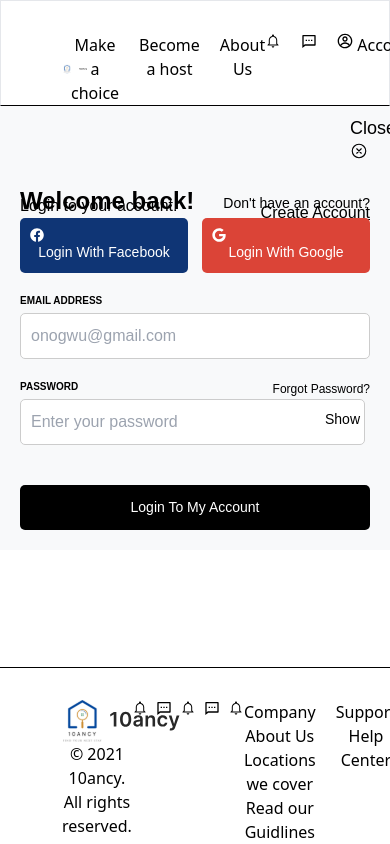
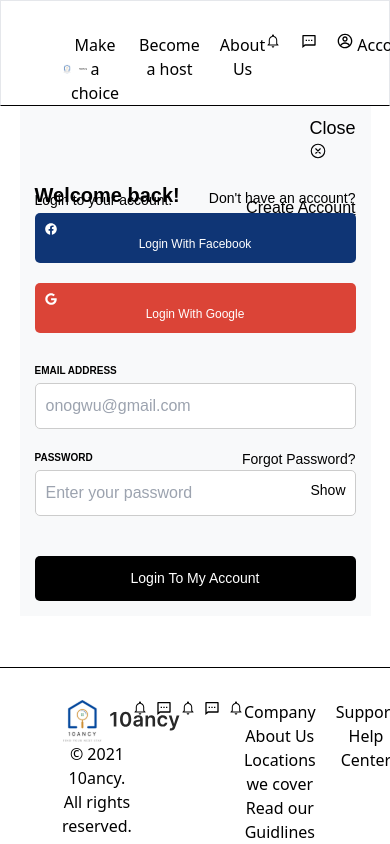
Before and after one commit to feyishola/tenancy, a React (Create React App) app: page /godwin in a window 390 px wide. Shown: the top 844 px of the page. Built offline with nearby package versions, Linux system fonts and the light colour scheme.

Commit message:
i added media query to my login

```diff
--- a/src/components/Login.css
+++ b/src/components/Login.css
@@ -1,7 +1,5 @@
 
-
-
-/* Container and overall page structure */
+/* Base styles for all devices */
 .login-container {
   position: relative;
   width: 100%;
@@ -11,21 +9,22 @@
   font-family: 'Arial', sans-serif;
   background-color: #f8f9fa;
 }
-.text_wrap{
+
+.text_wrap {
   display: flex;
   justify-content: space-between;
+  flex-wrap: wrap; /* Ensure the items wrap on smaller screens */
 }
+
 .login-header {
   line-height: 5px;
   margin-bottom: 10px;
 }
 
-
 .login-header h3 {
   font-size: 24px;
   font-weight: bold;
   text-align: start;
-
 }
 
 .login-header p {
@@ -39,10 +38,9 @@
   font-size: 18px;
   cursor: pointer;
   position: absolute;
-  left: 350px;
+  right: 20px;
   top: 9px;
 }
-
 
 .account-info {
   text-align: right;
@@ -66,6 +64,7 @@
   display: flex;
   justify-content: space-between;
   margin-bottom: 20px;
+  gap: 10px;
 }
 
 .facebook-btn,
@@ -86,7 +85,8 @@
 .google-btn {
   background-color: #db4437;
 }
-.icon{
+
+.icon {
   margin-right: 5px;
 }
 
@@ -126,14 +126,7 @@
   display: flex;
   align-items: center;
   margin-bottom: 20px;
-}
-
-.show-password input {
-  margin-right: 5px;
-}
-.show-password {
   position: relative;
-  margin-bottom: 20px;
 }
 
 .show-password input {
@@ -163,8 +156,68 @@
   cursor: pointer;
   font-size: 14px;
   border-radius: 5px;
+  width: 100%;
 }
 
 .login-btn:hover {
   background-color: #333;
 }
+
+/* Media Queries for responsiveness */
+
+/* For screens 600px and below (small devices like mobile phones) */
+@media (max-width: 600px) {
+  .login-container {
+      max-width: 90%;
+      padding: 15px;
+  }
+
+  .login-header h3 {
+      font-size: 20px;
+  }
+
+  .login-header p, .account-info p, .forgot-password, .login-btn {
+      font-size: 14px;
+  }
+
+  .facebook-btn, .google-btn {
+      width: 100%;
+      font-size: 12px;
+      margin-bottom: 10px;
+  }
+
+  .social-login {
+      flex-direction: column;
+  }
+
+  .close-btn {
+      right: 15px;
+  }
+}
+
+/* For screens between 601px and 768px (tablets) */
+@media (min-width: 601px) and (max-width: 768px) {
+  .login-container {
+      max-width: 90%;
+      padding: 20px;
+  }
+
+  .login-header h3 {
+      font-size: 22px;
+  }
+
+  .login-header p, .account-info p {
+      font-size: 15px;
+  }
+
+  .social-login button {
+      font-size: 13px;
+  }
+}
+
+/* For screens wider than 1200px (large desktops) */
+@media (min-width: 1200px) {
+  .login-container {
+      max-width: 600px;
+  }
+}
```
Lines whose indentation alone changed are shown as unchanged.
